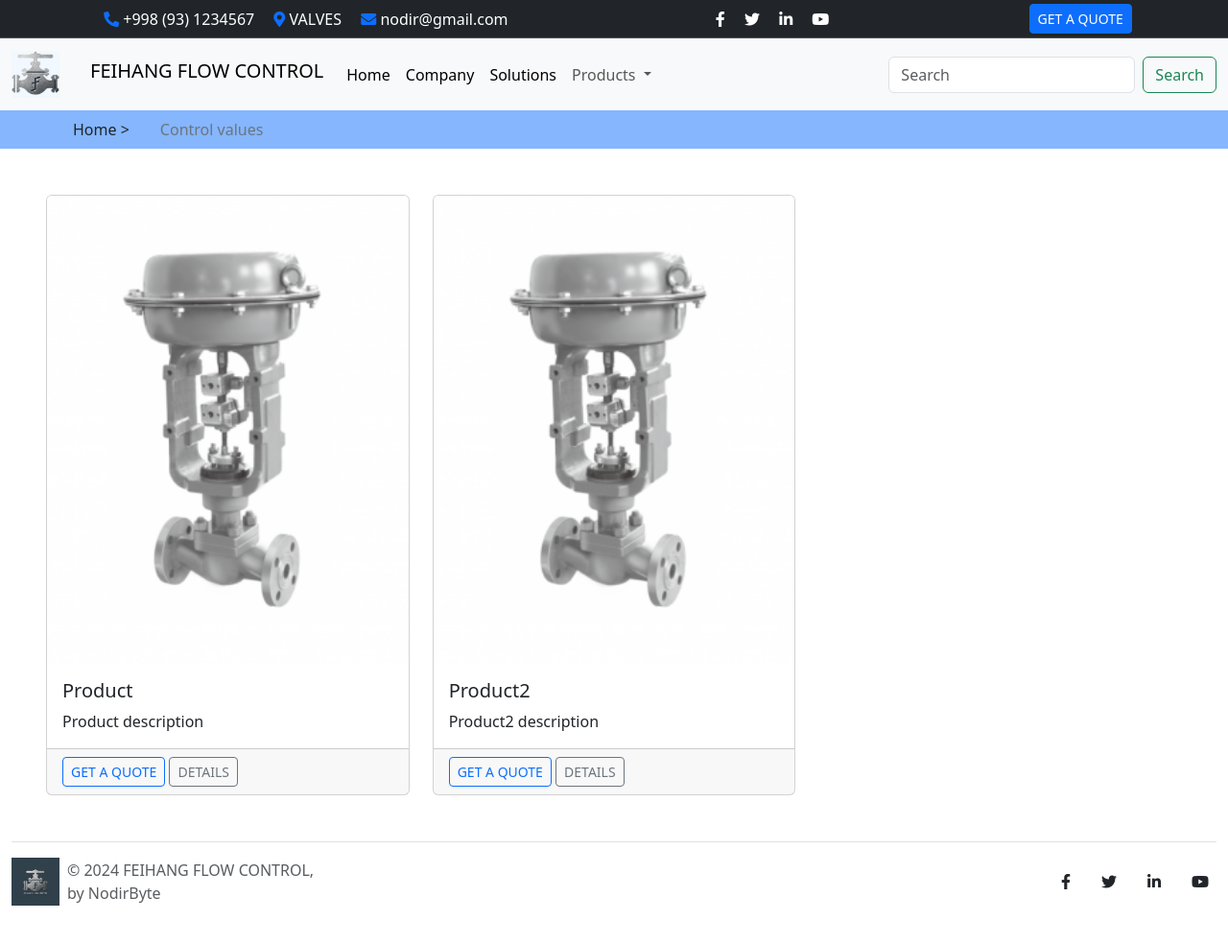
After one commit to NodirByte/Controlvalve-Tech, a Django app: page /category/1/ in a window 1280 px wide. The commit adds this page. Shown: the whole page at 96% size. Run offline with Django 5.2, Linux system fonts and the light colour scheme; parts of the project's set-up code (start-up, migrations or seed data) failed here and were passed over.

Commit message:
add category page

```diff
--- a/website/app/urls.py
+++ b/website/app/urls.py
@@ -6,5 +6,6 @@ urlpatterns = [
     path("company/", views.company_view, name="company"),
     path("solutions/", views.solutions_view, name="solutions"),
     path("contact-us/", views.contact_us_view, name="contact_us"),
-    path("products/", views.products, name="products"),
+    path("category/<int:id>/", views.category_view, name="category"),
+    path("product/<int:id>/", views.product_view, name="product"),
 ]
--- a/website/app/views.py
+++ b/website/app/views.py
@@ -13,7 +13,21 @@ def solutions_view(request):
 def contact_us_view(request):
     return render(request, 'contact.html')
 
-def products(request):
-    product_type = request.GET.get('product', 'control_valves')  # Default to control_valves if not specified
-    template_name = f'{product_type}.html'  # Construct template name based on the product type
-    return render(request, template_name)
+products = [
+    {
+        'title': 'Product',
+        'description': 'Product description',
+        'image': 'images/product.jpg',
+    },
+    {
+        'title': 'Product2',
+        'description': 'Product2 description',
+        'image': 'images/product.jpg',
+    }
+]
+
+def category_view(request, id):
+    return render(request, 'category.html', {'id': id, 'category': 'Control values', 'products': products})
+
+def product_view(request, id):
+    return render(request, 'product.html')
--- a/website/templates/_navbar.html
+++ b/website/templates/_navbar.html
@@ -49,13 +49,13 @@
             Products
           </a>
           <ul class="dropdown-menu" aria-labelledby="navbarDropdown">
-            <li><a class="dropdown-item" href="#">Control Valves</a></li>
-            <li><a class="dropdown-item" href="#">Butterfly Valves</a></li>
-            <li><a class="dropdown-item" href="#">Ball Valves</a></li>
-            <li><a class="dropdown-item" href="#">Gate Valves</a></li>
-            <li><a class="dropdown-item" href="#">Globe Valves</a></li>
-            <li><a class="dropdown-item" href="#">Check Valves</a></li>
-            <li><a class="dropdown-item" href="#">Plug Valves</a></li>
+            <li><a class="dropdown-item" href="/category/1">Control Valves</a></li>
+            <li><a class="dropdown-item" href="/category/2">Butterfly Valves</a></li>
+            <li><a class="dropdown-item" href="/category/3">Ball Valves</a></li>
+            <li><a class="dropdown-item" href="/category/4">Gate Valves</a></li>
+            <li><a class="dropdown-item" href="/category/5">Globe Valves</a></li>
+            <li><a class="dropdown-item" href="/category/6">Check Valves</a></li>
+            <li><a class="dropdown-item" href="/category/7">Plug Valves</a></li>
           </ul>
         </li>
       </ul>
--- /dev/null
+++ b/website/templates/category.html
@@ -0,0 +1,31 @@
+{% extends "layout/base.html" %} {% block title %}Company{% endblock %} {% load static %}
+
+<!-- body -->
+{% block body %}
+
+<!-- _path -->
+{% include "_path.html" with current_page=category %}
+
+<!-- Products -->
+<div class="containerr mx-5 my-5">
+  <div class="row row-cols-1 row-cols-md-3 g-4">
+    {% for p in products %}
+    <div class="col">
+      <div class="card">
+        <img src="{% static p.image %}" class="card-img-top" alt="{{ p.title }}" />
+        <div class="card-body">
+          <h5 class="card-title">{{ p.title }}</h5>
+          <p class="card-text">{{ p.description }}</p>
+        </div>
+        <div class="card-footer">
+          <a href="/contact-us" class="btn btn-outline-primary btn-sm ml-2">GET A QUOTE</a>
+          <a href="/product/1" class="btn btn-outline-secondary btn-sm ml-2">DETAILS</a>
+        </div>
+      </div>
+    </div>
+    {% endfor %}
+  </div>
+</div>
+
+<!-- end of body -->
+{% endblock %}
--- a/website/templates/product.html
+++ b/website/templates/product.html
@@ -0,0 +1 @@
+<h1>product.html</h1>
```
Also changed, not shown: website/app/models.py (line endings or trailing spaces), website/static/images/product.jpg (added).
